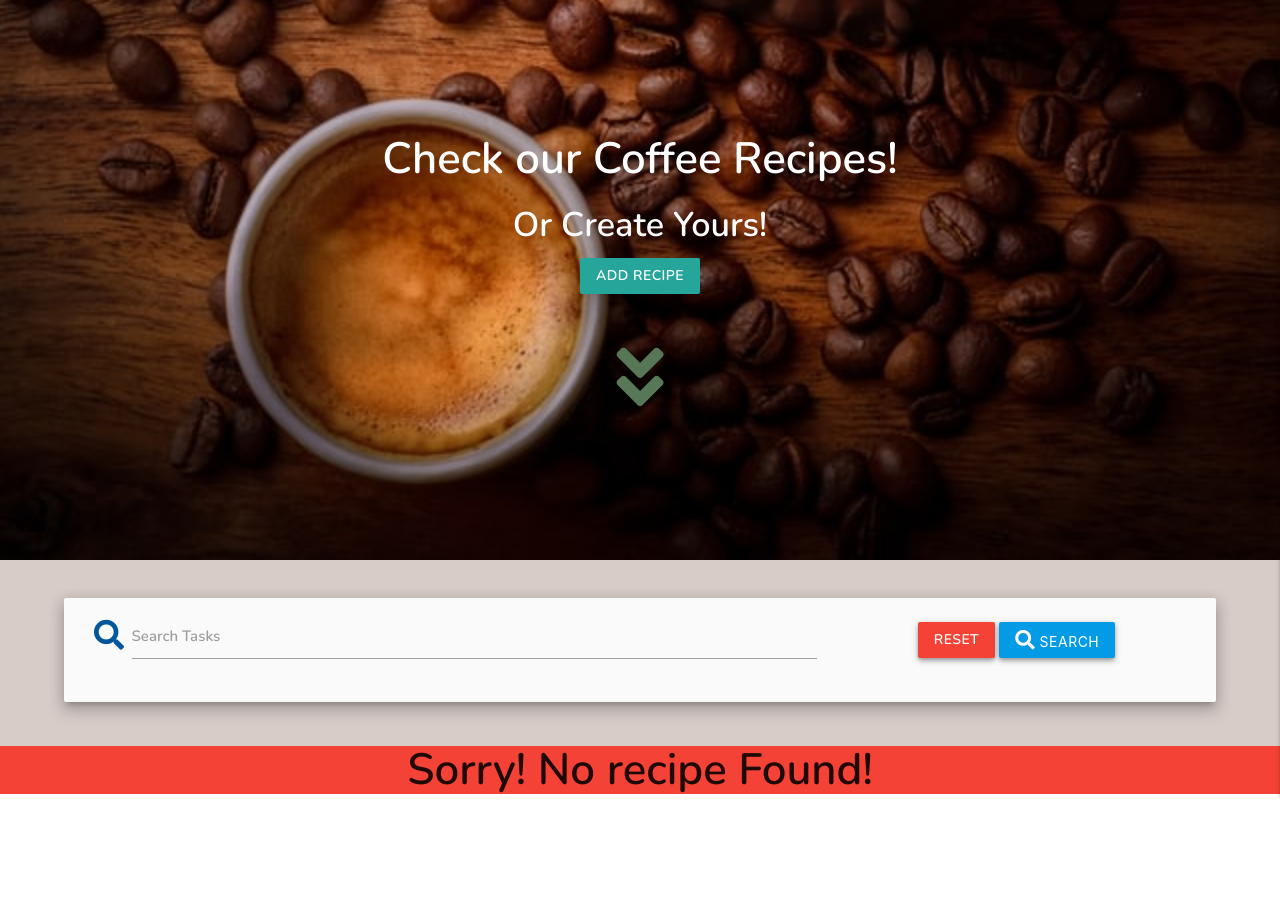
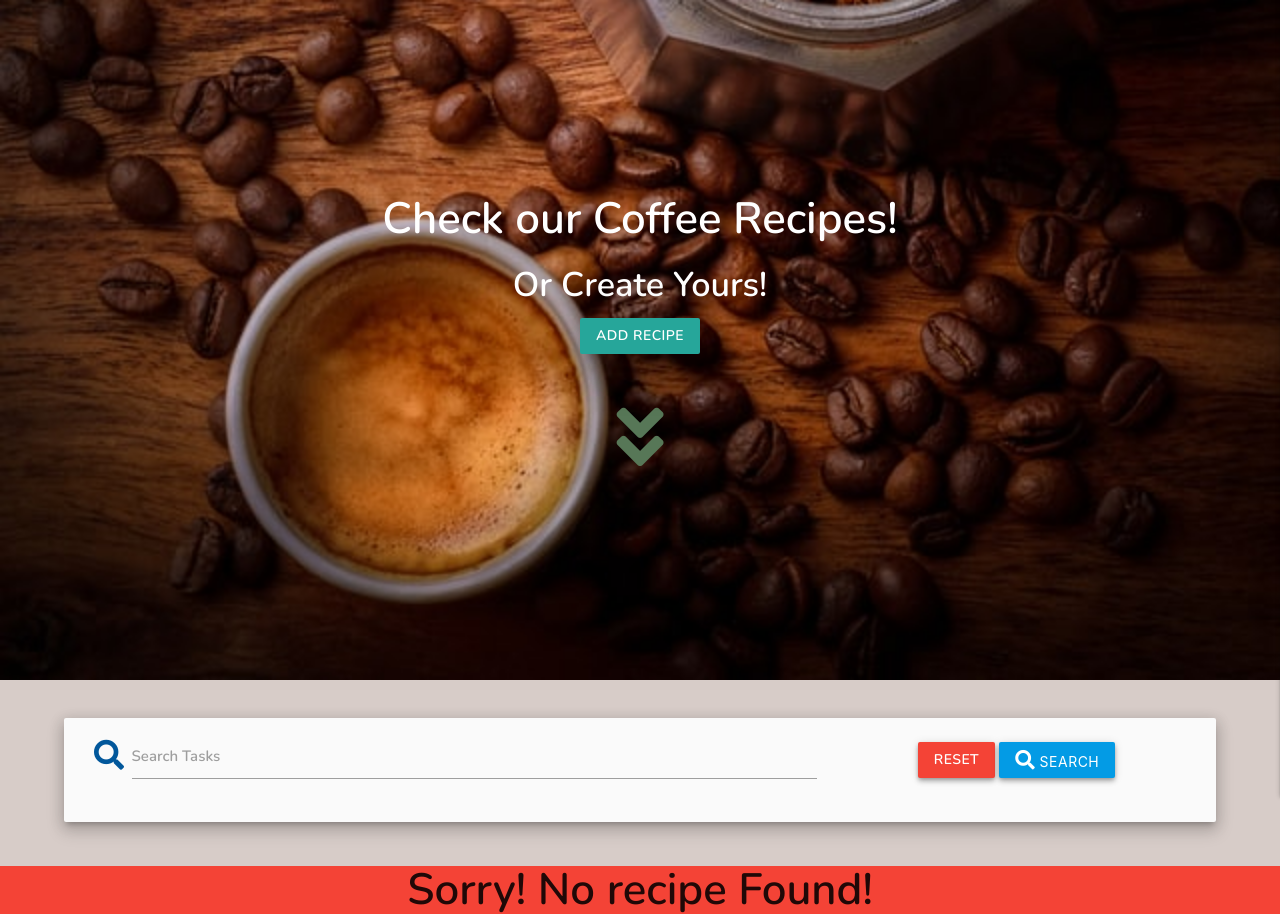
Before and after one commit to romanstr-code/milestone-project-three, a Flask app: page /recipes in a window 1280 px wide. Shown: the part 64-983 px from the top of the page. Before the commit the page ends 862 px from the top, so only its background shows below. Run offline with Flask 2, Linux system fonts and the light colour scheme; data that the repository does not hold is empty; some libraries are stand-ins or nearby versions.

Commit message:
Adjusted height of background image of All recipes Page

```diff
--- a/app.py
+++ b/app.py
@@ -34,6 +34,7 @@ def recipes():
     return render_template("recipes.html", recipes=recipes)
 
 
+# Search Box
 @app.route("/search", methods=["GET", "POST"])
 def search():
     query = request.form.get("query")
--- a/static/css/style.css
+++ b/static/css/style.css
@@ -72,7 +72,7 @@ body {
 /* RECIPES PAGE */
 
 .recipes-page {
-    height: 70vh;
+    height: 85vh;
     background: url("../images/home_page.jpg") no-repeat bottom right fixed;
     -webkit-background-size: cover;
     -moz-background-size: cover;
```
